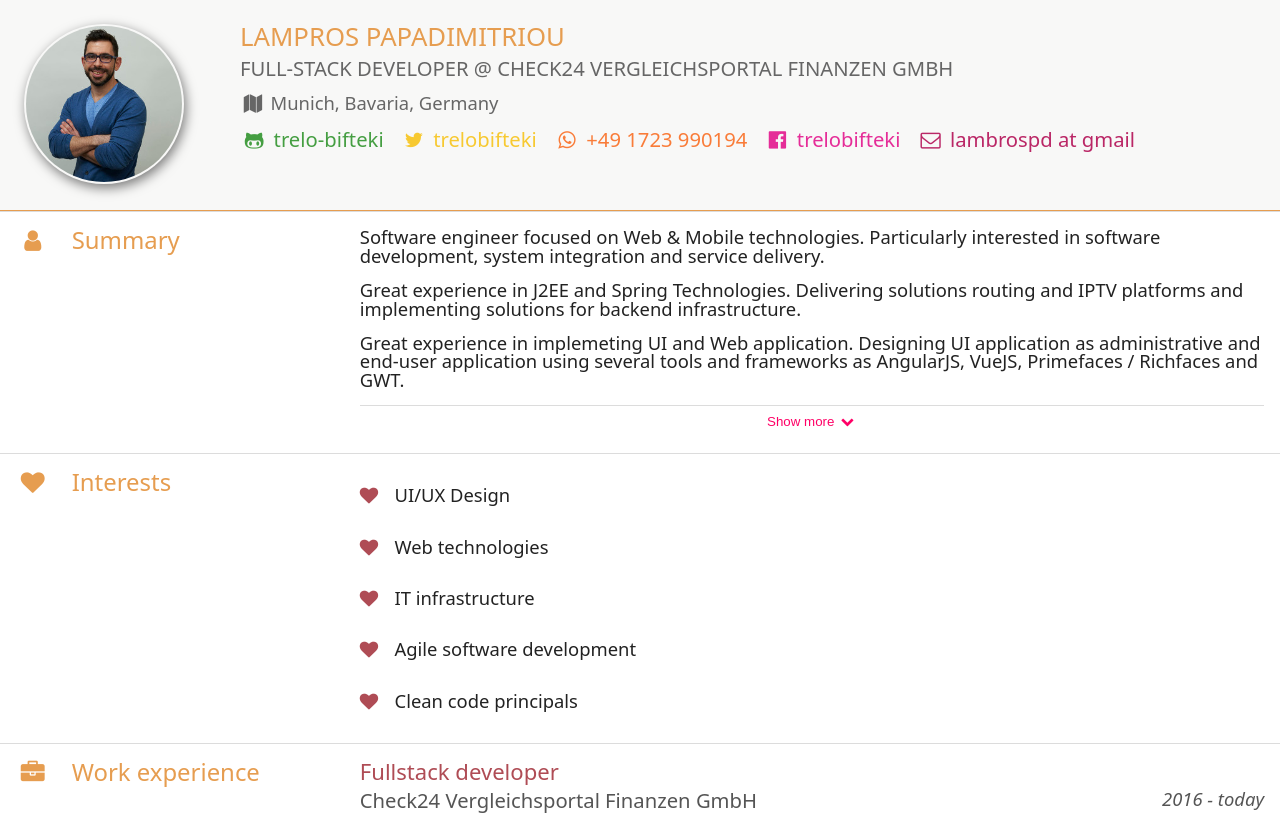
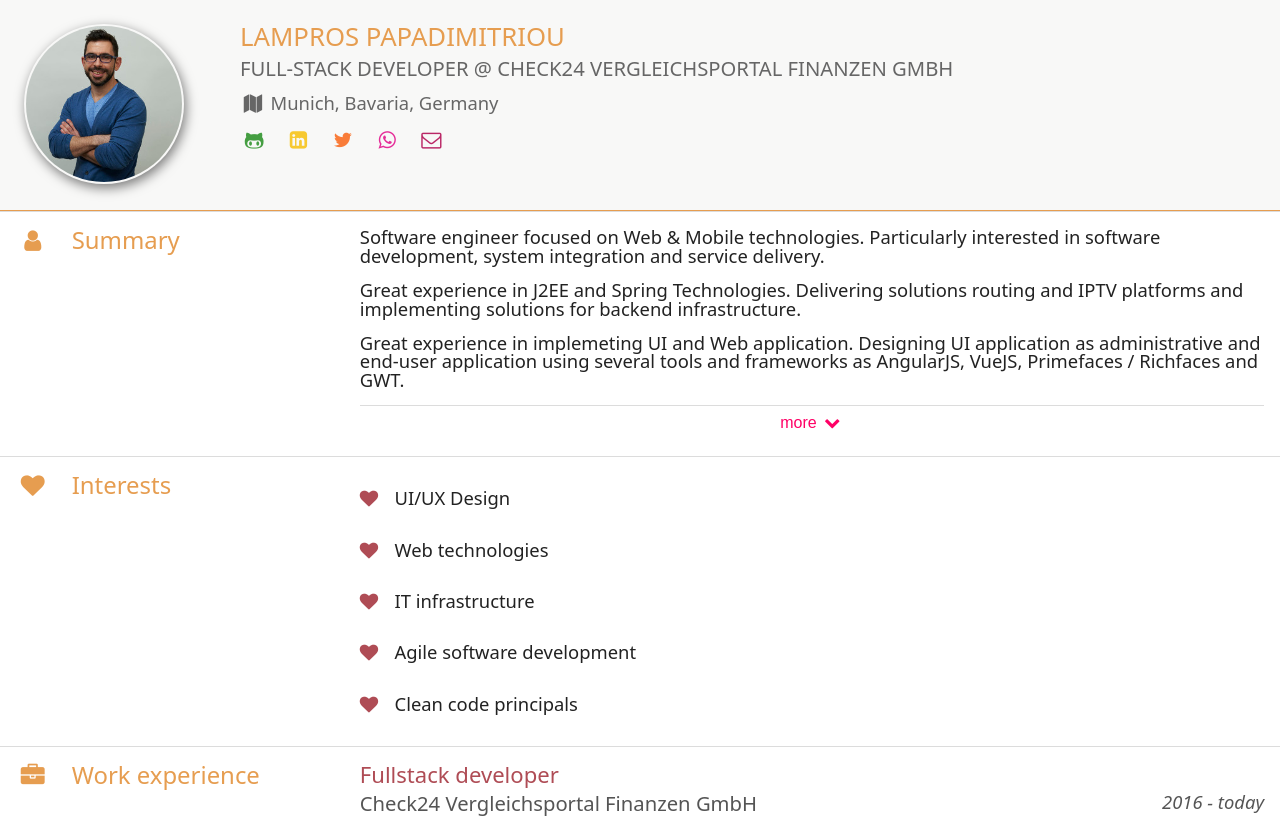
Before and after one commit to trelo-bifteki/www.trelobifteki.com, a Vue app: page /#/ in a window 1280 px wide. Shown: the top 818 px of the page. Built offline with nearby package versions, Linux system fonts and the light colour scheme.

Commit message:
css fixes and replacing facebook with linkedin

```diff
--- a/src/components/BioSummary.vue
+++ b/src/components/BioSummary.vue
@@ -61,12 +61,12 @@ export default {
       v-on:click="toggle"
       >
       <span v-if="showMore">
-        Show less
+       less
       </span>
       <span v-else>
-        Show more
+         more
       </span>
-      <transition name="slide">
+      <transition name="rotate">
         <i
           class="icon-up-open"
            v-if="showMore"
@@ -91,6 +91,7 @@ export default {
     background-color: none;
     border-top: 1px solid var(--color-theme-gray-light);
     color: var(--color-girl-party-pink);
+    font-size: 1rem;
     padding: var(--space-s);
     width: 100%;
   }
@@ -105,11 +106,11 @@ export default {
 
 .rotate-enter-active, .slide-leave-active {
   transition: transform .5s ease;
-  transform: rotate(0);
+  transform: rotate(0deg);
 }
 
 .rotate-enter, .rotate-leave-to /* .fade-leave-active below version 2.1.8 */ {
-  transform: rotate(180);
+  transform: rotate(180deg);
 }
 
 </style>
--- a/src/components/PersonalInformation.vue
+++ b/src/components/PersonalInformation.vue
@@ -71,6 +71,24 @@ export default {
   max-width: 100%;
 }
 
+.personal-information__avatar-image:hover {
+  animation: wigglewiggle 2s infinite;
+}
+
+@keyframes wigglewiggle {
+  0% {
+    transform: rotate(0deg);
+  }
+  25% {
+    transform: rotate(5deg);
+  }
+  75% {
+    transform: rotate(-5deg);
+  }
+  100% {
+    transform: rotate(0deg);
+  }
+}
 
 .personal-information__fullname {
   color: var(--color-theme-orange);
--- a/src/components/SocialLinks.vue
+++ b/src/components/SocialLinks.vue
@@ -12,7 +12,13 @@ export default {
        rel="noopener"
     >
       <i class="icon-github"></i>
-      trelo-bifteki
+    </a>
+    <a
+      href="https://www.linkedin.com/in/lampros-papadimitriou-85379b43"
+      target="_blank"
+      rel="noopener"
+    >
+      <i class="icon-linkedin-squared"></i>
     </a>
     <a
       href="https://twitter.com/trelobifteki"
@@ -20,38 +26,29 @@ export default {
       rel="noopener"
   >
       <i class="icon-twitter"></i>
-      trelobifteki
     </a>
     <a href="tel:+491723990194">
       <i class="icon-whatsapp"></i>
-      +49 1723 990194
     </a>
-    <a
-      href="https://www.facebook.com/trelobifteki"
-      target="_blank"
-      rel="noopener"
-    >
-      <i class="icon-facebook-official"></i>
-      trelobifteki
-    </a>
-    <a href="mailto:lambrospd at gmail.com">
+    <a href="mailto:lambrospd@gmail.com">
       <i class="icon-mail"></i>
-      lambrospd at gmail
     </a>
   </div>
 </template>
 
 <style scoped>
 div {
-  align-items: center;
-  display: flex;
-  flex-direction: row;
+  display: block;
 }
 
  a {
    text-decoration: none;
    font-size: 110%;
    margin-right: 1rem;
+ }
+
+ a:hover {
+   text-decoration: underline;
  }
 
 a:first-child {
@@ -73,17 +70,9 @@ a:nth-child(5) {
   color: #BA2766;
 }
 
-@media screen and (width < 768px) {
+@media screen and (max-width<= 768px) {
   div {
-    flex-direction: column;
-  }
-
-  a {
-    margin-bottom: 1rem;
-  }
-
-  a:last-child {
-    margin-bottom: 0;
+    text-align: center;
   }
 }
 </style>
```
